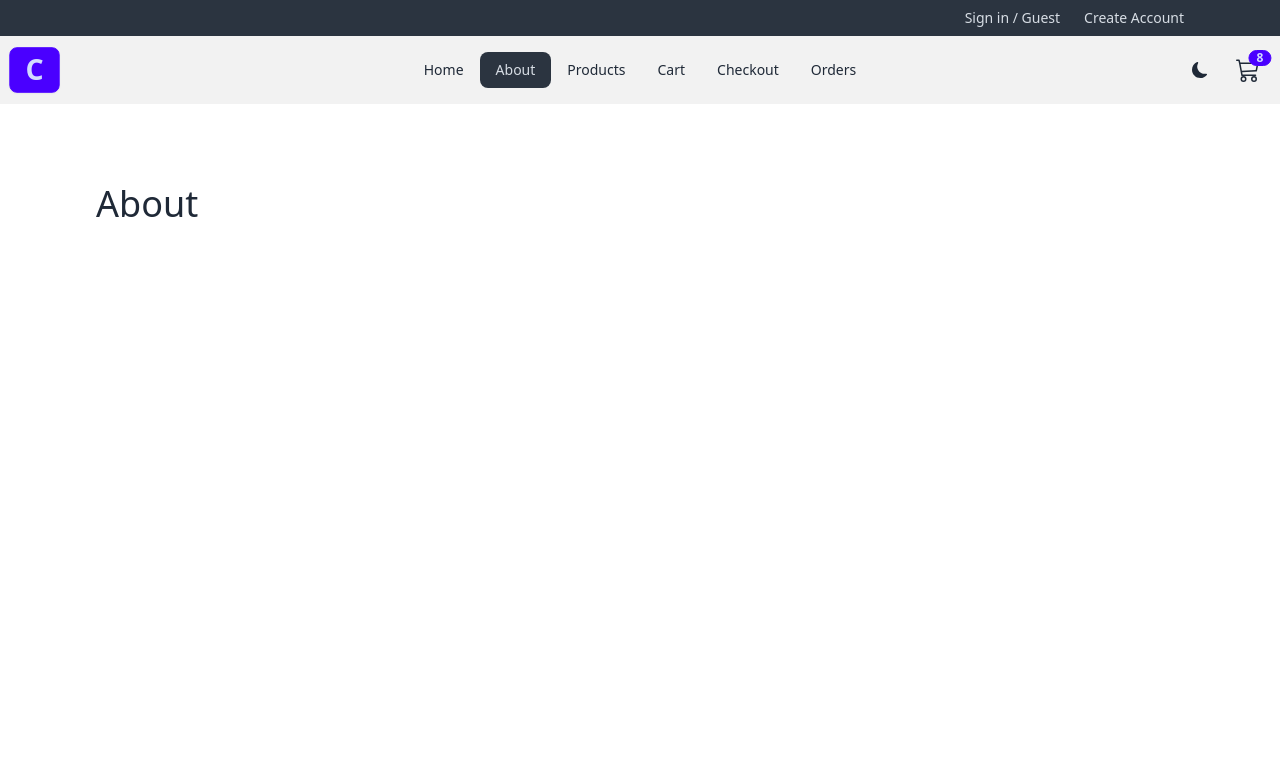
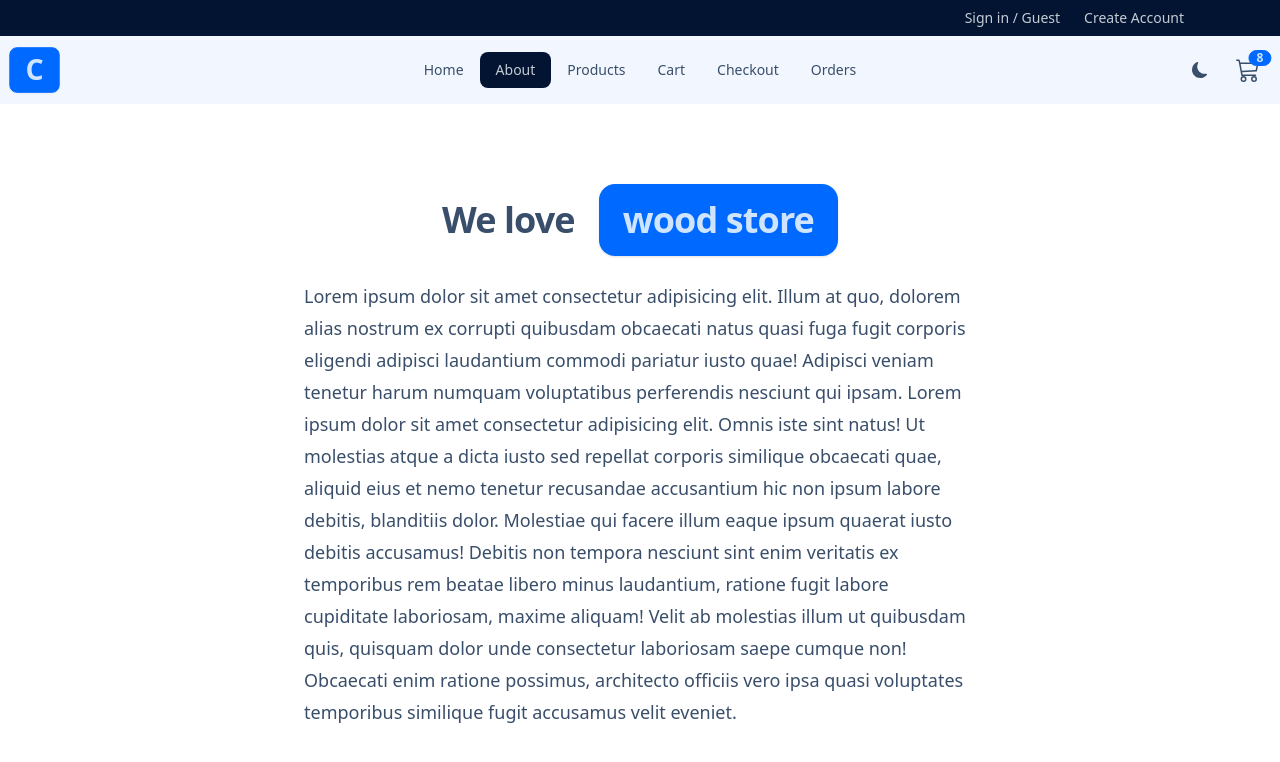
Before and after one commit to omermj/wood-studio, a React (Vite) app: page /about in a window 1280 px wide. Shown: the top 762 px of the page. Built offline with nearby package versions, Linux system fonts and the light colour scheme.

Commit message:
added Hero component & Landing carousel

```diff
--- /dev/null
+++ b/src/components/Hero.jsx
@@ -0,0 +1,43 @@
+import { Link } from "react-router-dom";
+import hero1 from "../assets/hero1.webp";
+import hero2 from "../assets/hero2.webp";
+import hero3 from "../assets/hero3.webp";
+import hero4 from "../assets/hero4.webp";
+
+const carouselImages = [hero1, hero2, hero3, hero4];
+
+const Hero = () => {
+  return (
+    <div className="grid lg:grid-cols-2 gap-24 items-center">
+      <div>
+        <h1 className="max-w-2xl text-4xl font-bold tracking-tight sm:text-6xl">
+          Changing the way people shop
+        </h1>
+        <p className="mt-8 max-w-xl text-lg leading-8">
+          Lorem ipsum dolor sit amet consectetur adipisicing elit. Modi, quas ad
+          velit praesentium numquam harum unde ex eligendi rem ipsum.
+        </p>
+        <div className="mt-10">
+          <Link to="/products" className="btn btn-primary">
+            Our Products
+          </Link>
+        </div>
+      </div>
+      <div className="hidden h-[28rem] lg:carousel carousel-center p-4 space-x-4 bg-neutral rounded-box">
+        {carouselImages.map((image) => {
+          return (
+            <div key={image} className="carousel-item">
+              <img
+                src={image}
+                alt="carousel-image"
+                className="rounded-box h-full w-80 object-cover"
+              />
+            </div>
+          );
+        })}
+      </div>
+    </div>
+  );
+};
+
+export default Hero;
--- a/src/components/Navbar.jsx
+++ b/src/components/Navbar.jsx
@@ -2,14 +2,30 @@ import { BsCart3, BsMoonFill, BsSunFill } from "react-icons/bs";
 import { FaBarsStaggered } from "react-icons/fa6";
 import { NavLink } from "react-router-dom";
 import NavLinks from "./NavLinks";
-import { useState } from "react";
+import { useEffect, useState } from "react";
+
+const themes = {
+  dracula: "dracula",
+  winter: "winter",
+};
+
+const getThemeFromLocalStorage = () => {
+  return localStorage.getItem("theme") || themes.winter;
+};
 
 const Navbar = () => {
-  const [theme, setTheme] = useState(false);
+  const [theme, setTheme] = useState(getThemeFromLocalStorage());
 
   const handleTheme = () => {
-    setTheme(!theme);
+    const { winter, dracula } = themes;
+    const newTheme = theme === winter ? dracula : winter;
+    setTheme(newTheme);
   };
+
+  useEffect(() => {
+    document.documentElement.setAttribute("data-theme", theme);
+    localStorage.setItem("theme", theme);
+  }, [theme]);
 
   return (
     <nav className="bg-base-200">
--- a/src/components/index.js
+++ b/src/components/index.js
@@ -2,3 +2,4 @@ export { default as FormInput } from "./FormInput";
 export { default as SubmitBtn } from "./SubmitBtn";
 export { default as Header } from "./Header";
 export { default as Navbar } from "./Navbar";
+export { default as Hero } from "./Hero";
--- a/src/pages/About.jsx
+++ b/src/pages/About.jsx
@@ -1,8 +1,39 @@
 const About = () => {
   return (
-    <div>
-      <h1 className="text-4xl">About</h1>
-    </div>
+    <>
+      <div className="flex flex-wrap gap-2 sm:gap-x-6 items-center justify-center">
+        <h1 className="text-6xl font-bold leading-none tracking-tight sm:text-4xl">
+          We love
+        </h1>
+        <div className="stats bg-primary shadow">
+          <div className="stat">
+            <div
+              className="stat-title text-primary-content text-4xl font-bold
+                        tracking-tight"
+            >
+              wood store
+            </div>
+          </div>
+        </div>
+      </div>
+      <p className="mt-6 text-lg leading-8 max-w-2xl mx-auto">
+        Lorem ipsum dolor sit amet consectetur adipisicing elit. Illum at quo,
+        dolorem alias nostrum ex corrupti quibusdam obcaecati natus quasi fuga
+        fugit corporis eligendi adipisci laudantium commodi pariatur iusto quae!
+        Adipisci veniam tenetur harum numquam voluptatibus perferendis nesciunt
+        qui ipsam. Lorem ipsum dolor sit amet consectetur adipisicing elit.
+        Omnis iste sint natus! Ut molestias atque a dicta iusto sed repellat
+        corporis similique obcaecati quae, aliquid eius et nemo tenetur
+        recusandae accusantium hic non ipsum labore debitis, blanditiis dolor.
+        Molestiae qui facere illum eaque ipsum quaerat iusto debitis accusamus!
+        Debitis non tempora nesciunt sint enim veritatis ex temporibus rem
+        beatae libero minus laudantium, ratione fugit labore cupiditate
+        laboriosam, maxime aliquam! Velit ab molestias illum ut quibusdam quis,
+        quisquam dolor unde consectetur laboriosam saepe cumque non! Obcaecati
+        enim ratione possimus, architecto officiis vero ipsa quasi voluptates
+        temporibus similique fugit accusamus velit eveniet.
+      </p>
+    </>
   );
 };
 
--- a/src/pages/Landing.jsx
+++ b/src/pages/Landing.jsx
@@ -1,8 +1,12 @@
+import { Hero } from "../components";
+
+
+
 const Landing = () => {
   return (
-    <div>
-      <h1 className="text-4xl">Landing</h1>
-    </div>
+    <>
+    <Hero />
+    </>
   );
 };
 export default Landing;
--- a/tailwind.config.cjs
+++ b/tailwind.config.cjs
@@ -9,6 +9,6 @@ export default {
   },
   plugins: [typography, daisyui],
   daisyui: {
-    themes: ["light"],
+    themes: ["winter", "dracula"],
   },
 };
```
